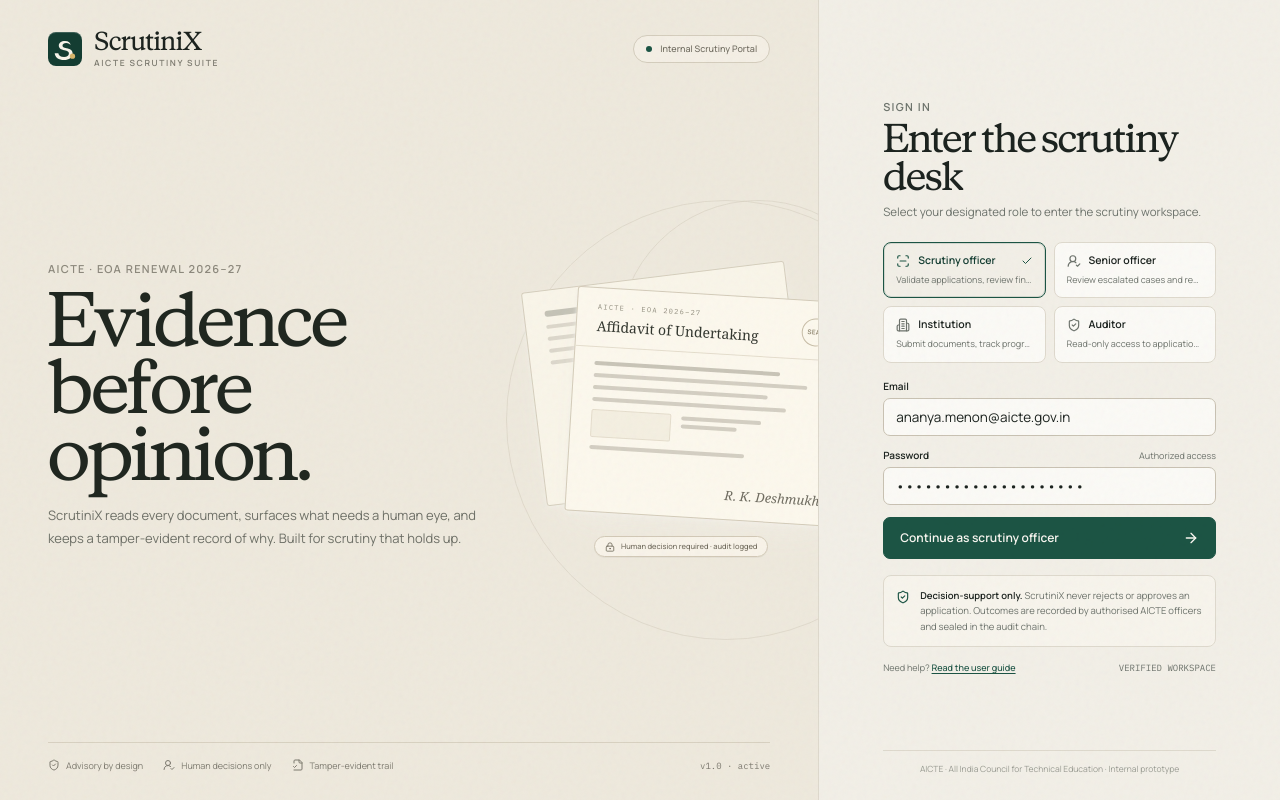
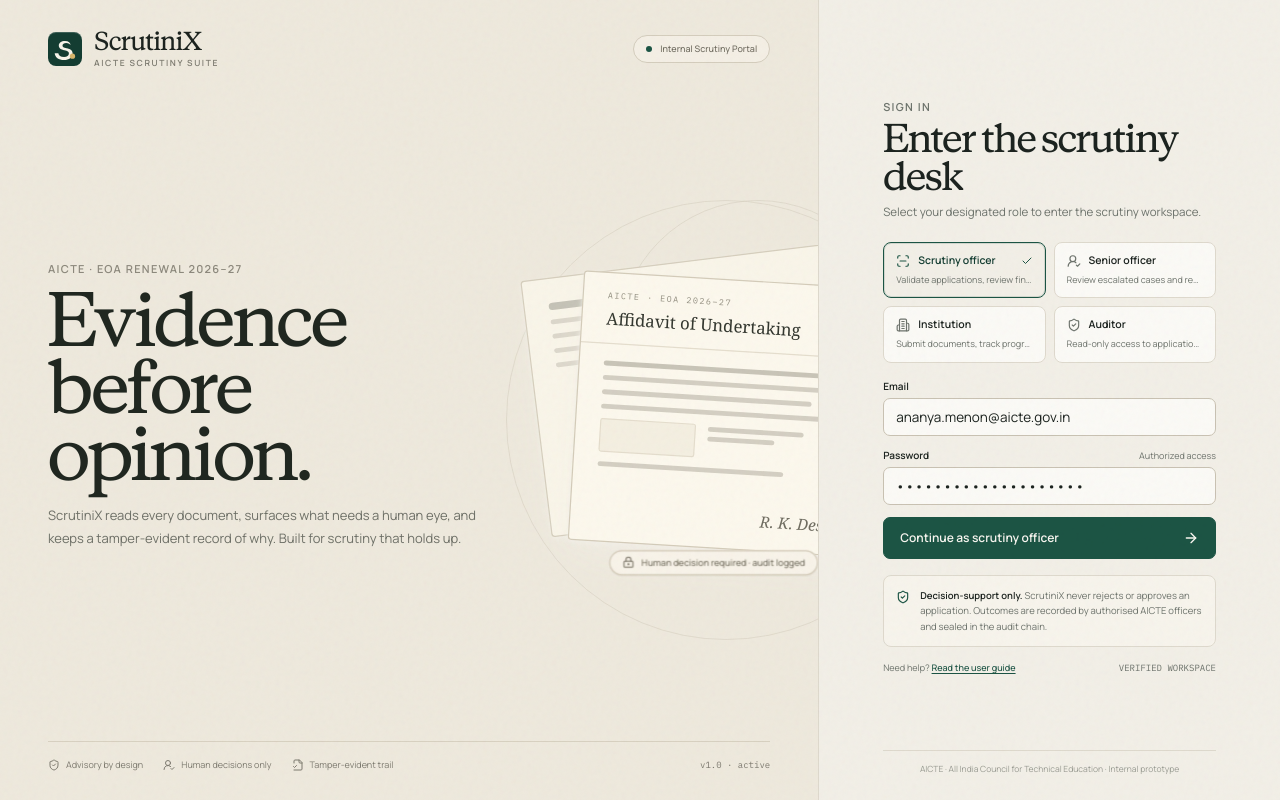
Before and after one commit to AryanSingh2k4/AICTE-Scrutiny-Dashboard, a Next.js app: page / in a window 1280 px wide. Built offline with nearby package versions, Linux system fonts and the light colour scheme.

Commit message:
minor ui fixes

```diff
--- a/app/page.tsx
+++ b/app/page.tsx
@@ -27,7 +27,7 @@
 
 function EvidenceVisual() {
   return (
-    <div className="relative h-[275px] w-[345px] select-none xl:h-[295px] xl:w-[380px]">
+    <div className="relative h-[275px] w-[345px] select-none scale-[1.15] xl:scale-[1.20] 2xl:scale-[1.24] origin-left">
       {/* Background document */}
       <div className="absolute left-[4%] top-[6%] h-[215px] w-[265px] rotate-[-7deg] rounded-[3px] border border-[#d6cfbe] bg-[#f9f5e9] shadow-paper">
         <div className="space-y-2 p-5 opacity-55">
@@ -90,7 +90,7 @@
       </div>
 
       {/* Verified badge: QR source verified */}
-      <div className="absolute -left-1 bottom-[13%] flex w-[156px] items-center gap-2 rounded-md border border-[#cfc8b8] bg-[#fbfaf4] px-2.5 py-1.5 shadow-card animate-fade-up [animation-delay:440ms]">
+      <div className="absolute left-[9%] bottom-[13%] flex w-[156px] items-center gap-2 rounded-md border border-[#cfc8b8] bg-[#fbfaf4] px-2.5 py-1.5 shadow-card animate-fade-up [animation-delay:440ms]">
         <span className="flex h-4.5 w-4.5 items-center justify-center rounded-full bg-pine-soft text-pine">
           <Check className="h-3 w-3" />
         </span>
@@ -101,7 +101,7 @@
       </div>
 
       {/* Bottom pill: Human decision required */}
-      <div className="absolute -bottom-1 left-[20%] flex items-center gap-1.5 rounded-full border border-[#d2c9b7] bg-[#f8f4e9]/95 px-2.5 py-1 text-[7.5px] font-medium text-[#716b5d] shadow-card backdrop-blur-sm">
+      <div className="absolute -bottom-1 left-[22%] flex items-center gap-1.5 rounded-full border border-[#d2c9b7] bg-[#f8f4e9]/95 px-2.5 py-1 text-[7.5px] font-medium text-[#716b5d] shadow-card backdrop-blur-sm">
         <LockKeyhole className="h-2.5 w-2.5" />
         Human decision required · audit logged
       </div>
```
